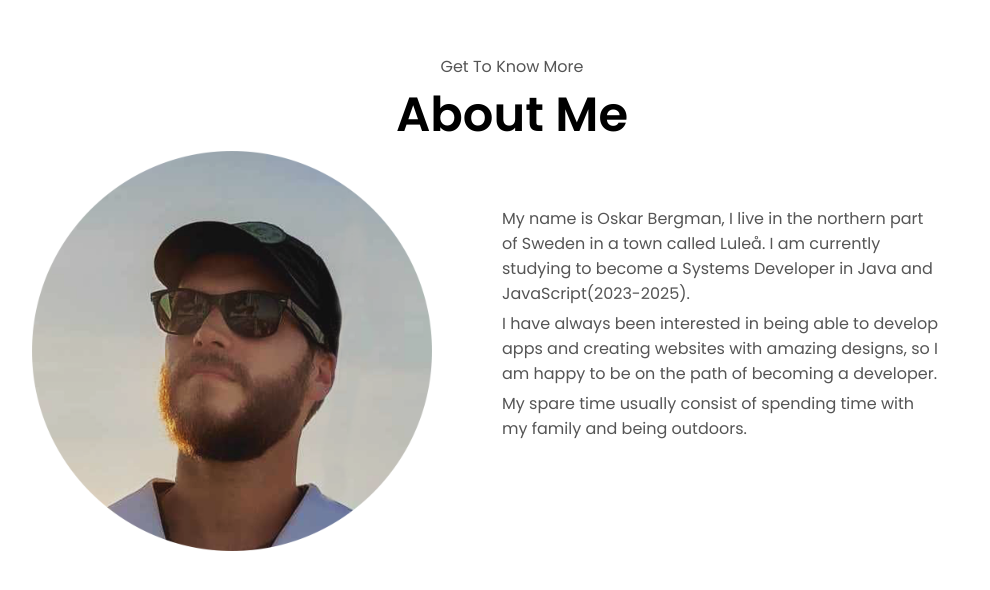
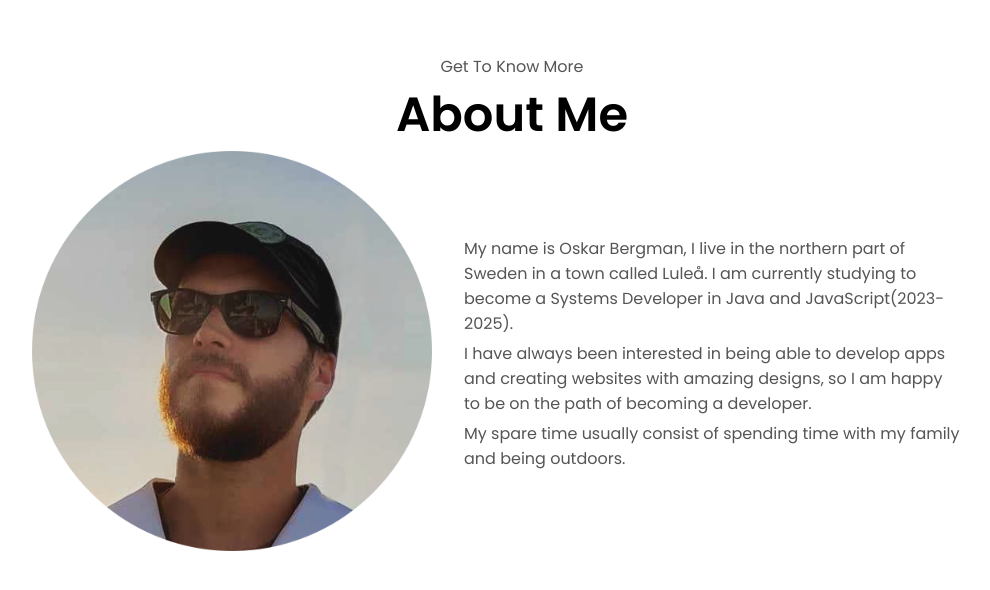
Before and after one commit to oskber/myPortfolio, a plain HTML site: page index.html in a window 1280 px wide. Shown: the part 996-1586 px from the top of the page, without its empty margins (128-1118 px from the left). Drawn offline with nearby package versions, Linux system fonts and the light colour scheme.

Commit message:
removed some css

```diff
--- a/styles.css
+++ b/styles.css
@@ -256,21 +256,12 @@ section {
   flex-direction: column;
 }
 
-.section-container {
-  display: flex;
-  justify-content: left;
-}
-
-.section__pic-container {
-  padding-right: 20px;
-}
-
-
 .about-container {
   display: flex;
+  justify-content: center;
   flex-direction: column;
-  justify-content: flex-start;
-  padding: 50px;
+  padding: 0 2rem;
+
 }
 
 /* CONTACT */
@@ -278,7 +269,7 @@ section {
   display: flex;
   justify-content: center;
   flex-direction: column;
-  height: 100vh;
+  height: 70vh;
 }
 
 .contact-info-container {
```
